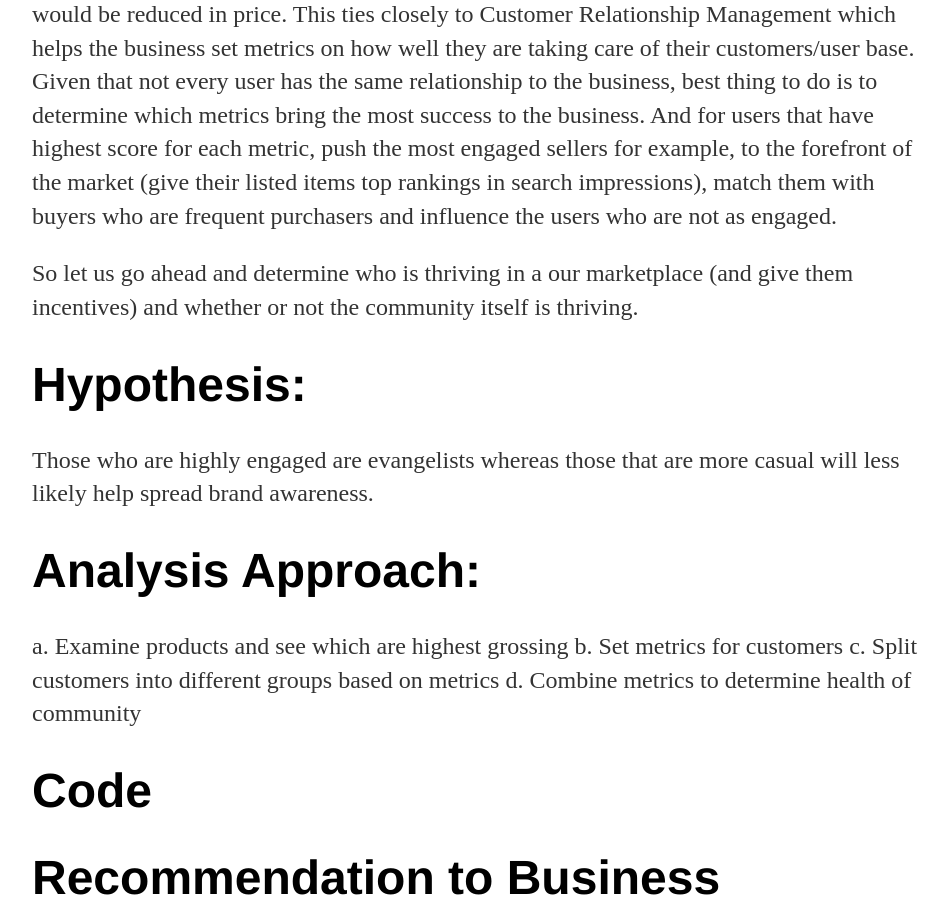
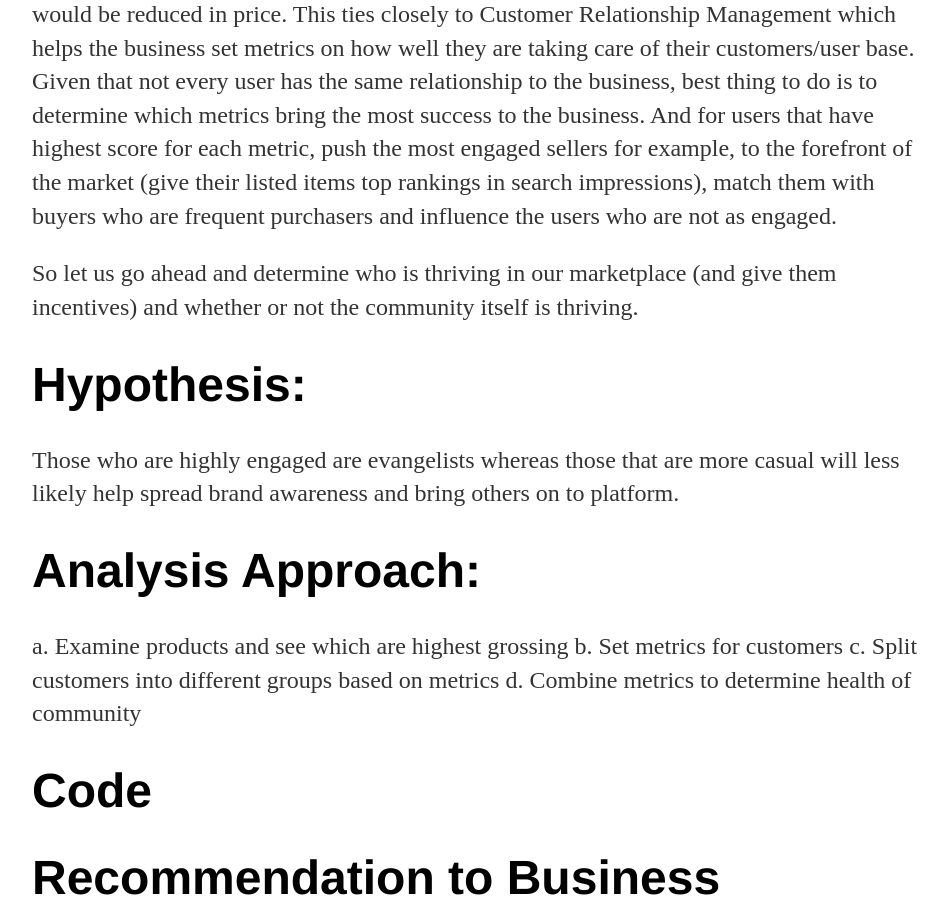
Before and after one commit to mindyng/mindyng.github.io, a Jekyll site: the page built from _posts/2022-10-24-CRM.md, in a window 1280 px wide and 900 px high, scrolled down 491 px. Shown: the whole window, without its empty margins (160-1106 px from the left). Built offline with Jekyll 4.4.1, drawn with Linux system fonts in a browser that asks for light colours; our own code applies the rules of GitHub Pages for plain Markdown files.

Commit message:
Update 2022-10-24-CRM.md

```diff
--- a/_posts/2022-10-24-CRM.md
+++ b/_posts/2022-10-24-CRM.md
@@ -5,11 +5,11 @@ Over at eBay, there are managers for each item category that know specific relea
 Relationship Management which helps the business set metrics on how well they are taking care of their customers/user base. Given that not every user has the same relationship to the business, best thing to do is to
 determine which metrics bring the most success to the business. And for users that have highest score for each metric, push the most engaged sellers for example, to the forefront of the market (give their listed items top rankings in search impressions), match them with buyers who are frequent purchasers and influence the users who are not as engaged.
 
-So let us go ahead and determine who is thriving in a our marketplace (and give them incentives) and whether or not the community itself is thriving.
+So let us go ahead and determine who is thriving in our marketplace (and give them incentives) and whether or not the community itself is thriving.
 
 # Hypothesis:
 
-Those who are highly engaged are evangelists whereas those that are more casual will less likely help spread brand awareness.
+Those who are highly engaged are evangelists whereas those that are more casual will less likely help spread brand awareness and bring others on to platform.
 
 # Analysis Approach:
 
```
